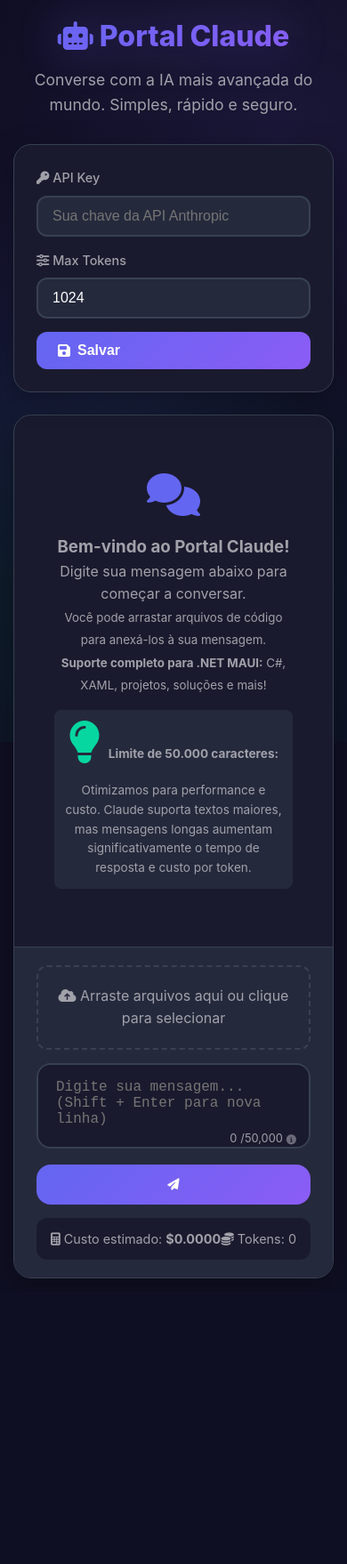
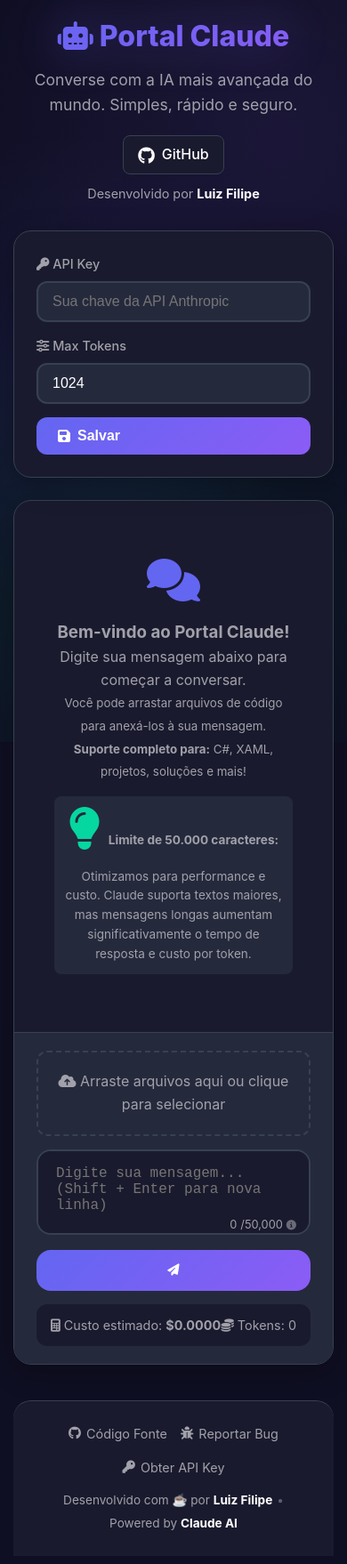
Before and after one commit to luizfspb/portal-claude, a plain HTML site: page index.html in a window 390 px wide. Shown: the whole page at 89% size. Before the commit the page ends 1452 px from the top, so only its background shows below. Drawn offline with Linux system fonts and the light colour scheme.

Commit message:
feat: adiciona branding e links para GitHub
✨ Header melhorado:
- Link para repositório GitHub com ícone
- Informação de desenvolvedor (Luiz Fernando)
- Design responsivo e elegante

 Footer adicionado:
- Links úteis: Código Fonte, Reportar Bug, Obter API Key
- Créditos do desenvolvedor
- Informação 'Powered by Claude AI'
- Layout responsivo para mobile

🎨 Melhorias visuais:
- Botão GitHub com hover effects
- Separadores visuais elegantes
- Tipografia consistente
- Cores harmonizadas com tema dark

📱 Responsividade:
- Layout adaptativo para mobile
- Links organizados verticalmente em telas pequenas
- Espaçamento otimizado

 Links funcionais:
- https://github.com/luizfspb/portal-claude (código fonte)
- https://github.com/luizfspb/portal-claude/issues (reportar bugs)
- https://console.anthropic.com/ (obter API key)

```diff
--- a/index.html
+++ b/index.html
@@ -91,7 +91,105 @@
             color: var(--text-secondary);
             font-size: 1.1rem;
             max-width: 600px;
-            margin: 0 auto;
+            margin: 0 auto 20px auto;
+        }
+
+        .github-info {
+            display: flex;
+            align-items: center;
+            justify-content: center;
+            gap: 20px;
+            flex-wrap: wrap;
+            margin-top: 15px;
+        }
+
+        .github-link {
+            display: inline-flex;
+            align-items: center;
+            gap: 8px;
+            padding: 8px 16px;
+            background: var(--surface);
+            border: 1px solid var(--border);
+            border-radius: 8px;
+            color: var(--text-primary);
+            text-decoration: none;
+            transition: all 0.3s ease;
+            font-weight: 500;
+        }
+
+        .github-link:hover {
+            background: var(--surface-light);
+            border-color: var(--primary-color);
+            transform: translateY(-2px);
+            box-shadow: 0 4px 12px rgba(99, 102, 241, 0.2);
+        }
+
+        .github-link i {
+            font-size: 1.2rem;
+        }
+
+        .developer-info {
+            color: var(--text-secondary);
+            font-size: 0.9rem;
+        }
+
+        .developer-info strong {
+            color: var(--text-primary);
+        }
+
+        /* Footer */
+        .footer {
+            margin-top: 40px;
+            padding: 25px 0;
+            border-top: 1px solid var(--border);
+            background: var(--surface);
+            border-radius: 20px 20px 0 0;
+        }
+
+        .footer-content {
+            display: flex;
+            flex-direction: column;
+            align-items: center;
+            gap: 15px;
+        }
+
+        .footer-links {
+            display: flex;
+            gap: 20px;
+            flex-wrap: wrap;
+            justify-content: center;
+        }
+
+        .footer-links a {
+            display: inline-flex;
+            align-items: center;
+            gap: 6px;
+            color: var(--text-secondary);
+            text-decoration: none;
+            font-size: 0.9rem;
+            transition: color 0.3s ease;
+        }
+
+        .footer-links a:hover {
+            color: var(--primary-color);
+        }
+
+        .footer-credit {
+            display: flex;
+            align-items: center;
+            gap: 10px;
+            font-size: 0.85rem;
+            color: var(--text-secondary);
+            flex-wrap: wrap;
+            justify-content: center;
+        }
+
+        .footer-credit strong {
+            color: var(--text-primary);
+        }
+
+        .footer-separator {
+            opacity: 0.5;
         }
 
         /* Settings Panel */
@@ -410,6 +508,20 @@
                 font-size: 2rem;
             }
 
+            .github-info {
+                flex-direction: column;
+                gap: 10px;
+            }
+
+            .footer-links {
+                gap: 15px;
+            }
+
+            .footer-credit {
+                text-align: center;
+                gap: 5px;
+            }
+
             .settings-grid {
                 grid-template-columns: 1fr;
                 gap: 15px;
@@ -471,6 +583,15 @@
         <header class="header">
             <h1><i class="fas fa-robot"></i> Portal Claude</h1>
             <p>Converse com a IA mais avançada do mundo. Simples, rápido e seguro.</p>
+            <div class="github-info">
+                <a href="https://github.com/luizfspb/portal-claude" target="_blank" class="github-link">
+                    <i class="fab fa-github"></i>
+                    <span>GitHub</span>
+                </a>
+                <span class="developer-info">
+                    Desenvolvido por <strong>Luiz Filipe</strong>
+                </span>
+            </div>
         </header>
 
         <div class="settings-panel">
@@ -496,7 +617,7 @@
                     <h3>Bem-vindo ao Portal Claude!</h3>
                     <p>Digite sua mensagem abaixo para começar a conversar.</p>
                     <p><small>Você pode arrastar arquivos de código para anexá-los à sua mensagem.</small></p>
-                    <p><small><strong>Suporte completo para .NET MAUI:</strong> C#, XAML, projetos, soluções e mais!</small></p>
+                    <p><small><strong>Suporte completo para:</strong> C#, XAML, projetos, soluções e mais!</small></p>
                     <div style="margin-top: 15px; padding: 12px; background: var(--surface-light); border-radius: 8px; font-size: 0.85rem; color: var(--text-secondary);">
                         <i class="fas fa-lightbulb" style="color: var(--accent-color); margin-right: 5px;"></i>
                         <strong>Limite de 50.000 caracteres:</strong> Otimizamos para performance e custo.
@@ -542,6 +663,30 @@
                 </div>
             </div>
         </div>
+
+        <footer class="footer">
+            <div class="footer-content">
+                <div class="footer-links">
+                    <a href="https://github.com/luizfspb/portal-claude" target="_blank">
+                        <i class="fab fa-github"></i>
+                        Código Fonte
+                    </a>
+                    <a href="https://github.com/luizfspb/portal-claude/issues" target="_blank">
+                        <i class="fas fa-bug"></i>
+                        Reportar Bug
+                    </a>
+                    <a href="https://console.anthropic.com/" target="_blank">
+                        <i class="fas fa-key"></i>
+                        Obter API Key
+                    </a>
+                </div>
+                <div class="footer-credit">
+                    <span>Desenvolvido com ☕ por <strong>Luiz Filipe</strong></span>
+                    <span class="footer-separator">•</span>
+                    <span>Powered by <strong>Claude AI</strong></span>
+                </div>
+            </div>
+        </footer>
     </div>
 
     <script>
```
